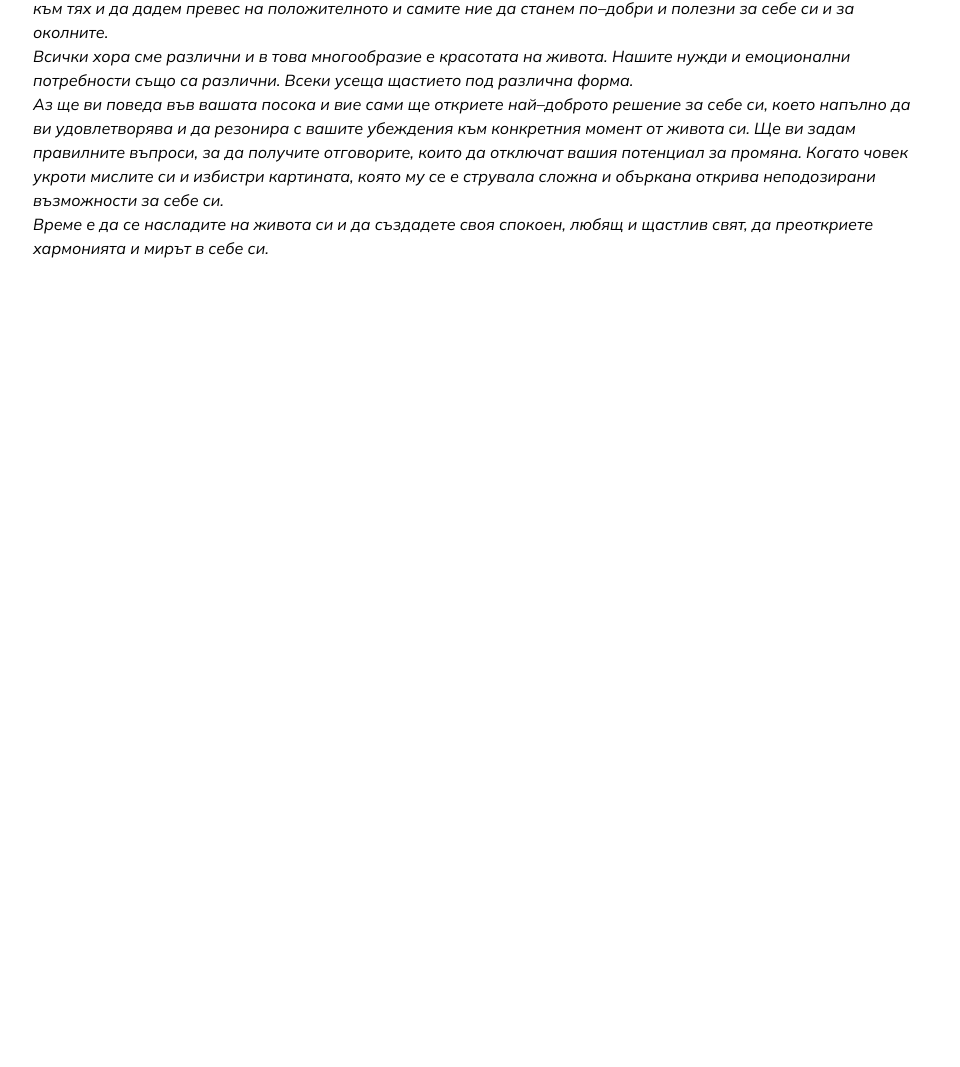
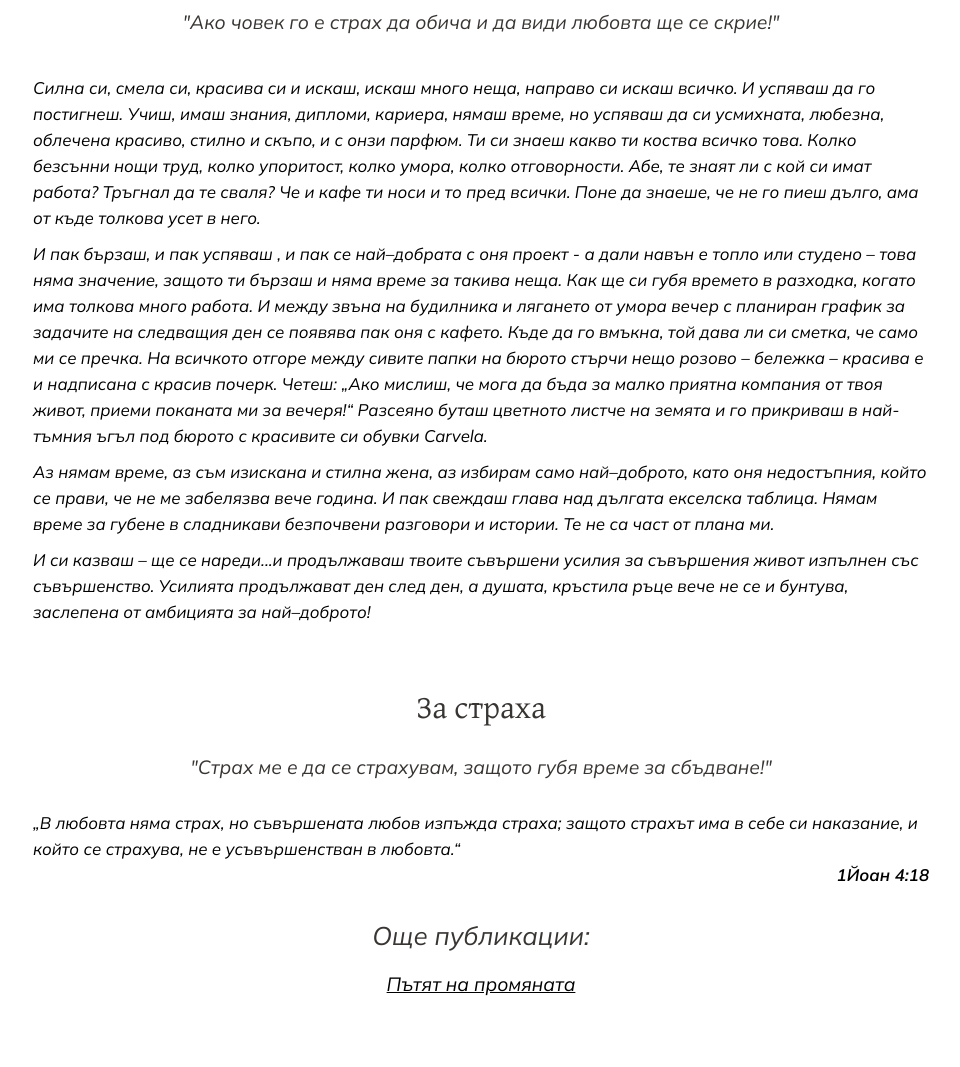
Before and after one commit to stefancho/yancheva.github.io, a plain HTML site: page publications/about_love.html in a window 1280 px wide. Shown: the part 160-1227 px from the top of the page, without its empty margins (159-1119 px from the left). Before the commit the page ends 800 px from the top, so only its background shows below. Drawn offline with Linux system fonts and the light colour scheme.

Commit message:
First publication

```diff
--- a/css/responsive.css
+++ b/css/responsive.css
@@ -114,6 +114,12 @@
         font-size: 1.9em;
         line-height: 1.15em;
     }
+
+    p
+    {
+        font-size: 1.05em;
+        line-height: 26px;
+    }
 }
 
 @media only screen and (width < 1200px)
@@ -133,4 +139,9 @@
     {
         min-height: 300px;
     }
+
+    p
+    {
+        font-size: 0.95em;
+    }
 }
--- a/css/style.css
+++ b/css/style.css
@@ -118,7 +118,7 @@ header a img
   left: 0;
   height: 100vh;
   width: 100vw;
-  background-color: rgba(0, 0, 0, 0.9);
+  background-color: rgba(0, 0, 0, 0.75);
   z-index: 2;
   display: flex;
   justify-content: center;
@@ -344,6 +344,12 @@ div.intro > div
   width: var(--site-width);
 }
 
+#article
+{
+  padding-top: 100px;
+}
+
+
 /* Footer section */
 
 .row
@@ -361,6 +367,20 @@ div.intro > div
   margin-right: 20px;
 }
 
+/* Publications */
+#footer ul li a
+{
+  font-size: 1.2em;
+  text-decoration: underline;
+}
+
+#footer ul
+{
+  padding-top: 15px;
+  padding-bottom: 70px;
+}
+
+/* Common styles */
 .cta-text
 {
   margin-left: 15px;
@@ -404,3 +424,18 @@ div.intro > div
 {
   display: none;
 }
+
+.quote
+{
+  color: var(--heading-color);
+  font-size: 1.2em;
+  font-style: italic;
+  padding-top: 10px;
+  padding-bottom: 30px;
+  text-align: center;
+}
+
+#article > p
+{
+  margin-bottom: 10px;
+}
--- a/js/main-menu.js
+++ b/js/main-menu.js
@@ -15,6 +15,10 @@ function mainMenuClick(e)
     e.preventDefault();
     const clickedLink = e.currentTarget;
     const fullHref = clickedLink.href;
+    const modalView = document.querySelector('#modal-view');
+    if(modalView && modalView.checkVisibility()){//gallery is open disable main menu
+        return;
+    }
     // if we dont' have # in the url href will be the fullHref
     const href = fullHref.substring(fullHref.lastIndexOf('#'));
     console.log("href: " + fullHref);
--- a/publications/about_love.html
+++ b/publications/about_love.html
@@ -38,27 +38,49 @@
     </header>
 
     <main>
-        <section id="intro">
-            <h1 class="centered-txt heading-font heading">Пътят към Себеопознанието</h1>
-            <p>     Най-важното за личността е да „Познае себе си!“ – думи на императора – философ Марк Аврелий,
-                    последовател на школата на стоицизма. Още най–финните психолози на античността са разбирали,
-                    че в живота има негативни чувства и трудни моменти, но те не ни носят никаква полза и е нужно да
-                     останем непоклатими и безпристрастни към тях и да дадем превес на положителното и самите ние да станем
-                     по–добри и полезни за себе си и за околните.<br>
-                    Всички хора сме различни и в това многообразие е красотата на живота. Нашите нужди и емоционални
-                    потребности също са различни. Всеки усеща щастието под различна форма.<br>
-                    Аз ще ви поведа във вашата посока и вие сами ще откриете най–доброто решение за себе си,
-                    което напълно да ви удовлетворява и да резонира с вашите убеждения към конкретния момент от живота си.
-                    Ще ви задам правилните въпроси, за да получите отговорите, които да отключат вашия потенциал за промяна.
-                    Когато човек укроти мислите си и избистри картината, която му се е струвала сложна и объркана открива
-                    неподозирани възможности за себе си.<br>
-                    Време е да се насладите на живота си и да създадете своя спокоен, любящ и щастлив свят, да преоткриете хармонията и мирът в себе си.
+        <section id="article">
+            <h1 class="centered-txt heading-font heading">За любовта</h1>
+            <p class="quote">"Ако човек го е страх да обича и да види любовта ще се скрие!"
             </p>
+            <p>Силна си, смела си, красива си и искаш, искаш много неща, направо си искаш всичко.
+                И успяваш да го постигнеш. Учиш, имаш знания, дипломи, кариера, нямаш време, но успяваш да си усмихната, любезна, облечена красиво,
+                стилно и скъпо, и с онзи парфюм. Ти си знаеш какво ти коства всичко това. Колко безсънни нощи труд, колко упоритост, колко умора,
+                колко отговорности. Абе, те знаят ли с кой си имат работа? Тръгнал да те сваля?  Че и кафе ти носи и то пред всички.
+                Поне да знаеше, че не го пиеш дълго, ама от къде толкова усет в него.
+            </p>
+            <p>
+                И пак бързаш, и пак успяваш , и пак се най–добрата с оня проект  - а дали навън е топло или студено – това няма значение, защото ти бързаш и
+                няма време за такива неща. Как ще си губя времето в разходка, когато има толкова много работа. И между звъна на будилника и лягането от умора вечер с
+                планиран график за задачите на следващия ден се появява пак оня с кафето. Къде да го вмъкна, той дава ли си сметка, че само ми се пречка.
+                На всичкото отгоре между сивите папки на бюрото стърчи нещо розово – бележка – красива е и надписана с красив почерк. Четеш:
+                „Ако мислиш, че мога да бъда  за малко приятна компания от твоя живот, приеми поканата ми за вечеря!“ Разсеяно буташ цветното листче на земята и го
+                прикриваш в най-тъмния ъгъл под бюрото с красивите си обувки Carvela.
+            </p>
+            <p>
+                Аз нямам време, аз съм изискана и стилна жена, аз избирам само най–доброто, като оня недостъпния, който се прави, че не ме забелязва вече година.
+                И пак свеждаш глава над дългата екселска таблица. Нямам време за губене в сладникави безпочвени разговори и истории. Те не са част от плана ми.
+            </p>
+            <p>
+                И си казваш – ще се нареди...и продължаваш твоите съвършени усилия за съвършения живот изпълнен със съвършенство. Усилията продължават ден след ден, а душата,
+                кръстила ръце  вече не се и бунтува, заслепена от амбицията за най–доброто!
+            </p>
+        </section>
+        <section>
+            <h2 class="centered-txt heading-font heading">За страха</h2>
+            <p class="quote">"Страх ме е да се страхувам, защото губя време за сбъдване!"
+            </p>
+            <p>„В любовта няма страх, но съвършената любов изпъжда страха; защото страхът има в себе си наказание, и който се страхува, не е усъвършенстван в любовта.“
+            </p>
+            <p style="text-align: right; font-weight: 650;">1Йоан 4:18</p>
         </section>
 
     </main>
 
     <footer id="footer">
+        <h4>Още публикации:</h4>
+        <ul>
+            <li><a href="./about_change.html">Пътят на промяната</a></li>
+        </ul>
     </footer>
 
 </body>
```
Also changed, not shown: publications/about_change.html (added).
